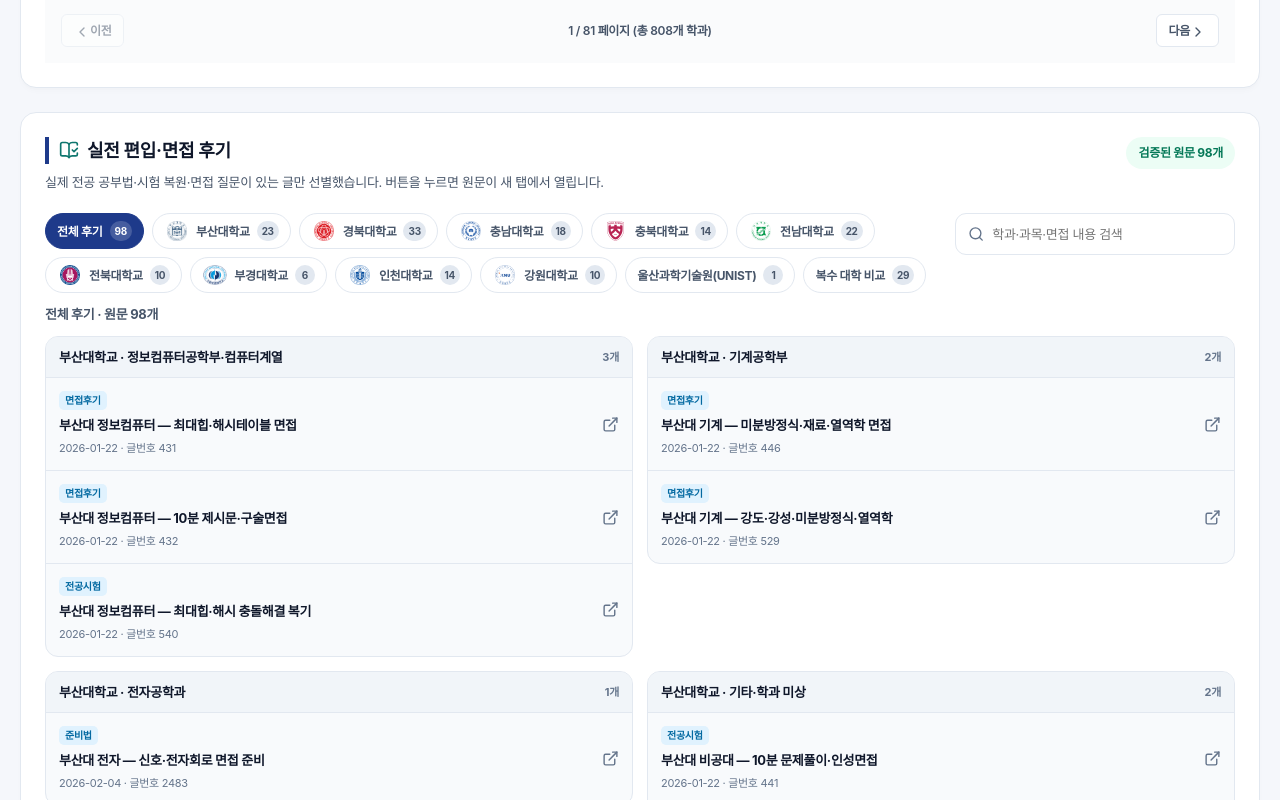
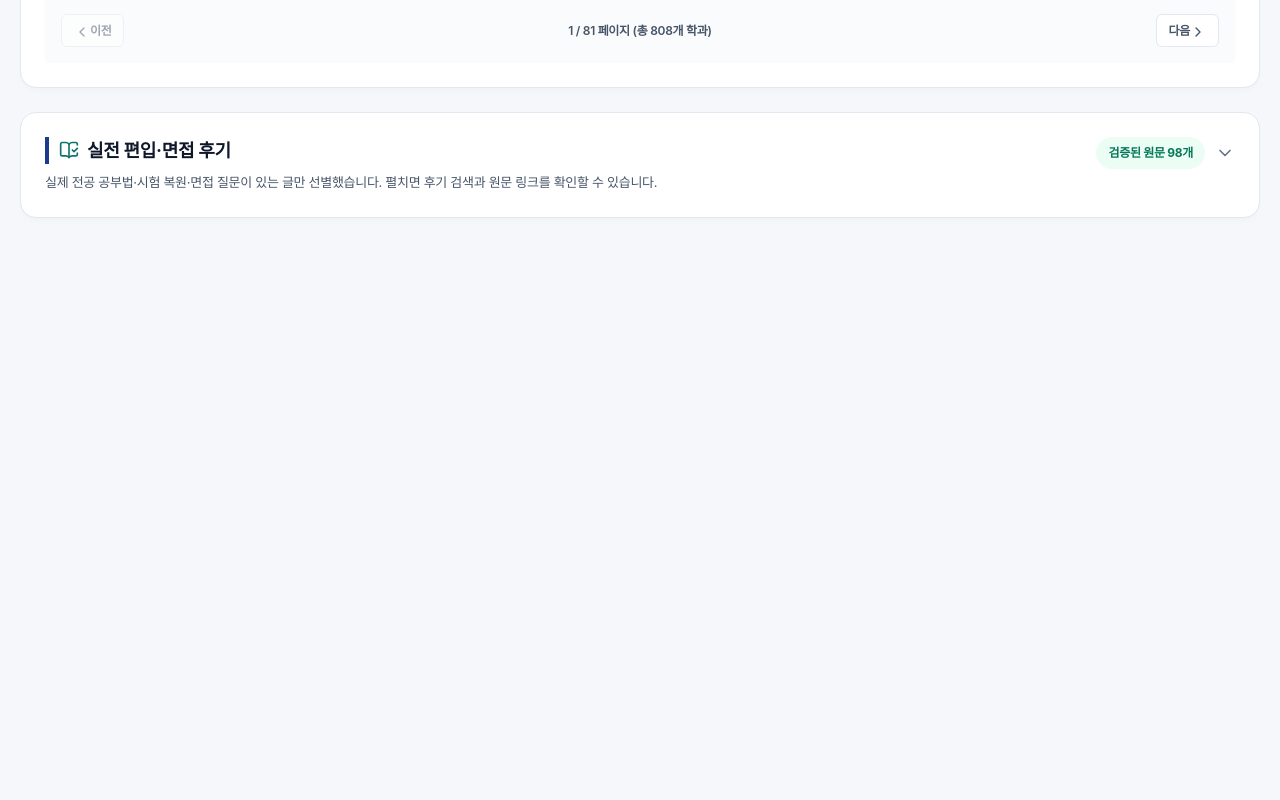
Before and after one commit to khal1234/transfer-admission-simulator, a React (Vite) app in the folder web/: page / in a window 1280 px wide. Shown: the part 1640-2440 px from the top of the page. After the commit the page ends 1882 px from the top, so only its background shows below. Built offline with nearby package versions, Linux system fonts and the light colour scheme.

Commit message:
Collapse transfer reviews by default

```diff
--- a/web/src/components/TransferReviewLinks.tsx
+++ b/web/src/components/TransferReviewLinks.tsx
@@ -1,5 +1,5 @@
 import { memo, useMemo, useState } from "react";
-import { BookOpenCheck, ExternalLink, Search, X } from "lucide-react";
+import { BookOpenCheck, ChevronDown, ExternalLink, Search, X } from "lucide-react";
 import {
   getReviewKind,
   REVIEW_UNIVERSITIES,
@@ -92,22 +92,36 @@
 
   return (
     <section className="card transfer-reviews-card" aria-labelledby="transfer-review-title">
-      <div className="transfer-reviews-heading">
-        <div>
-          <h2 className="card-title" id="transfer-review-title">
+      <details className="transfer-reviews-disclosure">
+        <summary className="transfer-reviews-summary">
+          <span className="transfer-reviews-heading-copy">
+            <span
+              className="card-title"
+              id="transfer-review-title"
+              role="heading"
+              aria-level={2}
+            >
               <BookOpenCheck size={20} color="var(--secondary-color)" aria-hidden="true" />
               실전 편입·면접 후기
-          </h2>
-          <p>
+            </span>
+            <span className="transfer-reviews-description">
               실제 전공 공부법·시험 복원·면접 질문이 있는 글만 선별했습니다.
-            버튼을 누르면 원문이 새 탭에서 열립니다.
-          </p>
-        </div>
+              펼치면 후기 검색과 원문 링크를 확인할 수 있습니다.
+            </span>
+          </span>
+          <span className="transfer-reviews-summary-meta">
             <strong className="transfer-reviews-total">
               검증된 원문 {TRANSFER_REVIEWS.length}개
             </strong>
-      </div>
+            <ChevronDown
+              className="transfer-reviews-chevron"
+              size={20}
+              aria-hidden="true"
+            />
+          </span>
+        </summary>
 
+        <div className="transfer-reviews-content">
           <div className="transfer-review-controls">
             <div className="transfer-review-tabs" role="group" aria-label="후기 대학 필터">
               {filterOptions.map((option) => (
@@ -203,6 +217,8 @@
             디시인사이드 국립대 편입갤러리 공개 글을 본문·댓글 기준으로 선별한 비공식 자료입니다.
             연도별 전형과 질문은 달라질 수 있습니다.
           </p>
+        </div>
+      </details>
     </section>
   );
 }
--- a/web/src/index.css
+++ b/web/src/index.css
@@ -1298,31 +1298,70 @@
   margin-top: 24px;
 }
 
-.transfer-reviews-heading {
+.transfer-reviews-summary {
   display: flex;
   align-items: flex-start;
   justify-content: space-between;
   gap: 24px;
-  margin-bottom: 20px;
-}
-
-.transfer-reviews-heading .card-title {
+  border-radius: 12px;
+  cursor: pointer;
+  list-style: none;
+}
+
+.transfer-reviews-summary::-webkit-details-marker {
+  display: none;
+}
+
+.transfer-reviews-summary:focus-visible {
+  outline: 2px solid var(--primary-color);
+  outline-offset: 5px;
+}
+
+.transfer-reviews-heading-copy {
+  display: flex;
+  min-width: 0;
+  flex: 1;
+  flex-direction: column;
+}
+
+.transfer-reviews-heading-copy .card-title {
   margin-bottom: 8px;
 }
 
-.transfer-reviews-heading p {
+.transfer-reviews-description {
   color: var(--text-secondary);
   font-size: 13px;
   line-height: 1.6;
 }
 
+.transfer-reviews-summary-meta {
+  display: flex;
+  flex-shrink: 0;
+  align-items: center;
+  gap: 10px;
+}
+
 .transfer-reviews-total {
-  flex-shrink: 0;
   border-radius: 99px;
   padding: 7px 12px;
   background-color: #ecfdf5;
   color: #047857;
   font-size: 12px;
+}
+
+.transfer-reviews-chevron {
+  color: var(--text-muted);
+  transition: transform 0.2s ease;
+}
+
+.transfer-reviews-disclosure[open] .transfer-reviews-chevron {
+  transform: rotate(180deg);
+}
+
+.transfer-reviews-content {
+  margin-top: 20px;
+  border-top: 1px solid var(--border-color);
+  padding-top: 20px;
 }
 
 .transfer-review-controls {
@@ -1612,13 +1651,14 @@
     margin-top: 16px;
   }
 
-  .transfer-reviews-heading {
+  .transfer-reviews-summary {
     flex-direction: column;
     gap: 10px;
   }
 
-  .transfer-reviews-total {
-    align-self: flex-start;
+  .transfer-reviews-summary-meta {
+    width: 100%;
+    justify-content: space-between;
   }
 
   .transfer-review-tabs {
```
Also changed, not shown: 1 other file (tests, documents, lock files or other folders). Lines whose indentation alone changed are shown as unchanged.
